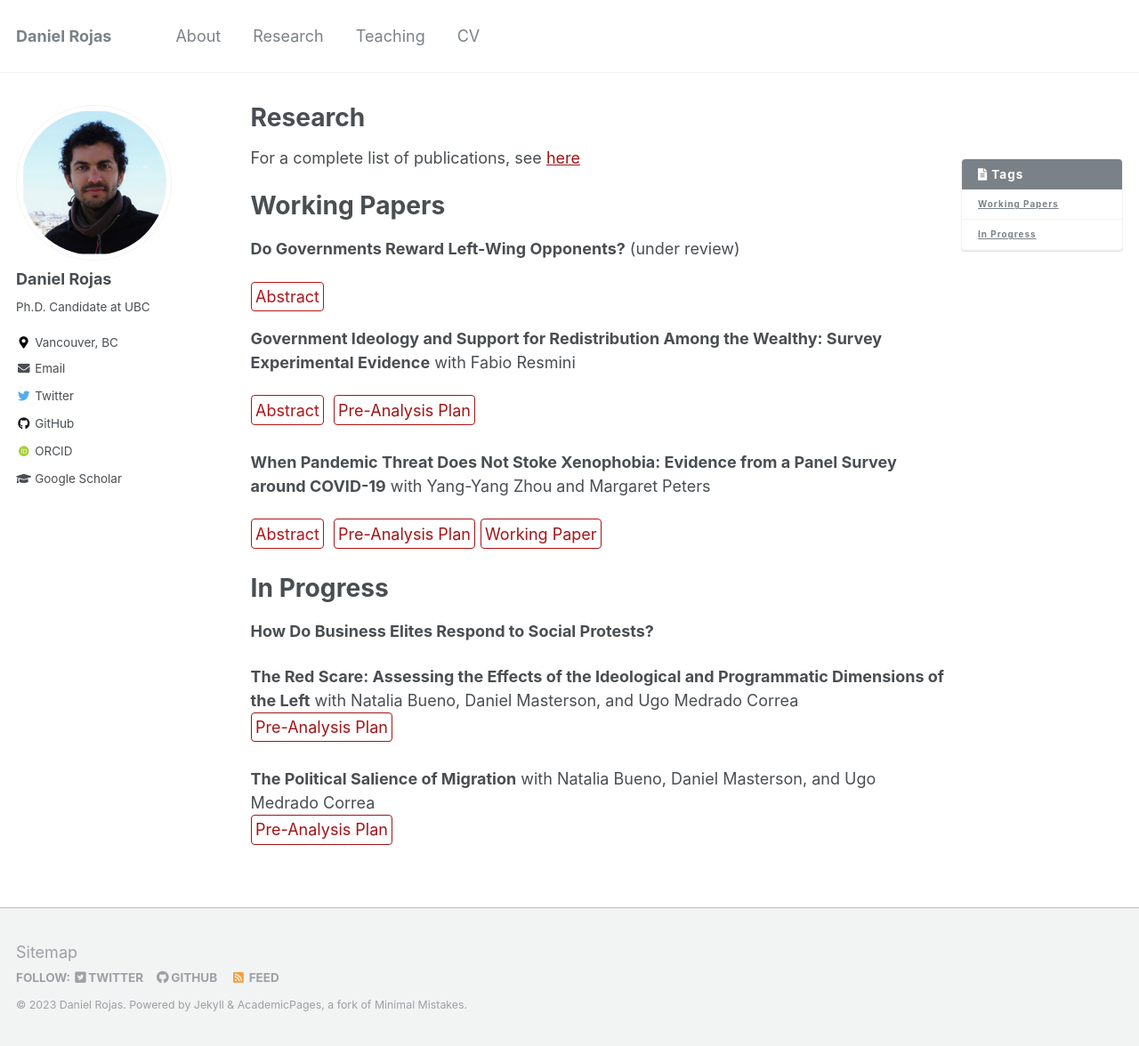
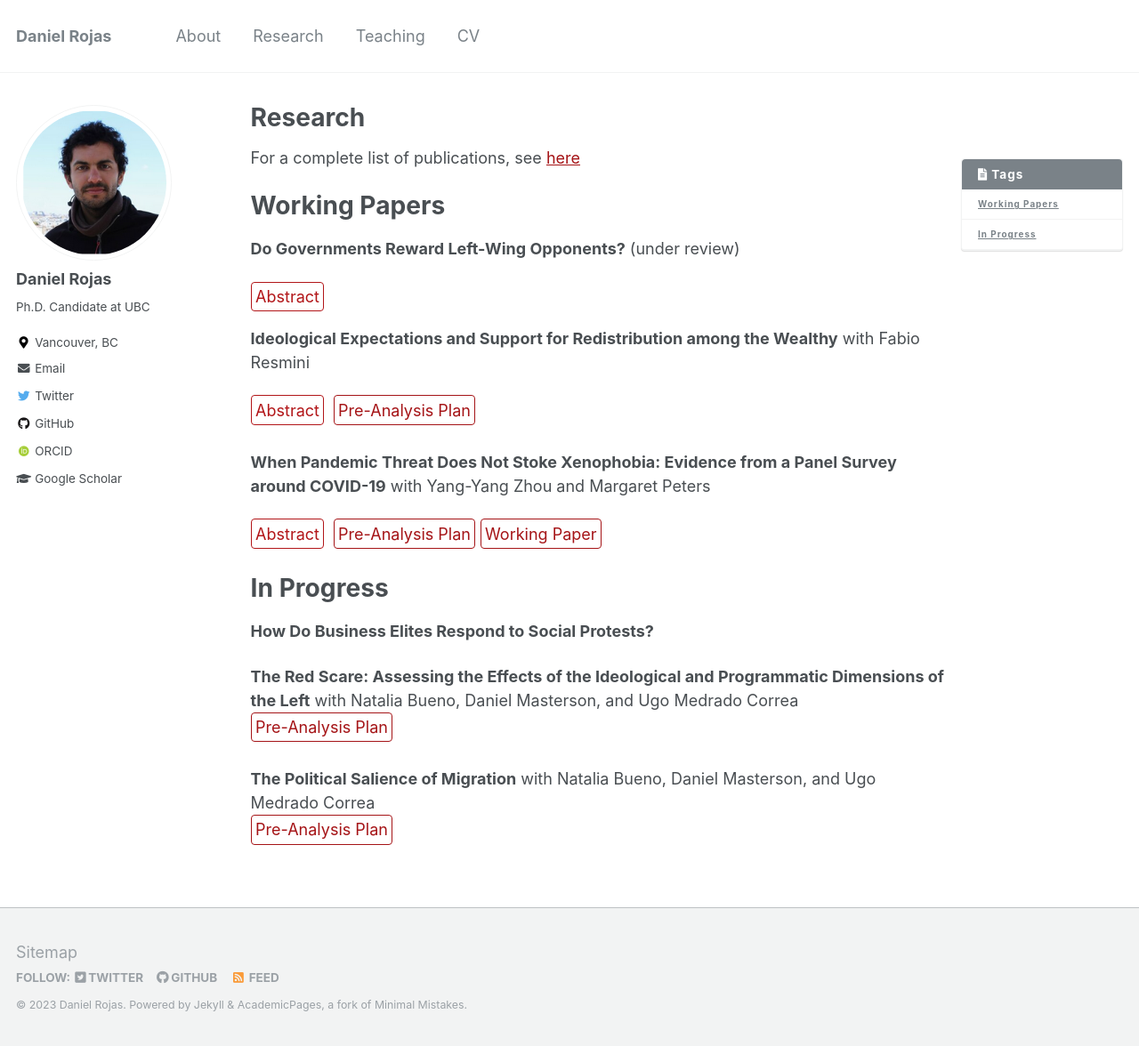
Before and after one commit to danielrojaslozano/danielrojaslozano.github.io, a Jekyll site: the page built from _pages/research.md, in a window 1280 px wide and 1176 px high. Shown: the whole window at 89% size. Built offline with Jekyll 4.4.1, drawn with Linux system fonts in a browser that asks for light colours; some web fonts are replaced; part of the change alters nothing that is shown.

Commit message:
Update research.md

```diff
--- a/_pages/research.md
+++ b/_pages/research.md
@@ -55,9 +55,9 @@ For a complete list of publications, see [here](https://scholar.google.com/citat
 <details><summary>Abstract</summary><p> Do governments reward left-wing opposition voters? The literature on distributive politics finds that governments use transfers to reward supporters. Yet this work focuses on what incumbents do before elections, fails to find compensations after elections, and overlooks who the incumbent won to even when different contenders might imply different risks to the establishment. I argue that governments strategically allocate transfers to reward left-wing opposition constituencies after elections and prevent future support for the Left given its historical threat to elites. Using a continuous difference-in-difference research design with data from Colombia, I show that opposition constituencies receive more transfers after elections but not before. A cross-national analysis further supports my argument. These findings have implications for the politics of the red scare in developing democracies.</p>
 </details> &nbsp;
 
- **Government Ideology and Support for Redistribution Among the Wealthy: Survey Experimental Evidence** with Fabio Resmini
+ **Ideological Expectations and Support for Redistribution among the Wealthy** with Fabio Resmini
 <br />
-<details><summary>Abstract</summary><p> When do wealthy individuals support redistributive policies? Recent literature finds that high levels of inequality and crime increase support for redistribution among the rich. However, the wealthy oppose redistribution in Latin America, a region with high inequality and criminality. We argue that the rich are sensitive to the negative externalities of inequality, but their support for redistribution depends on who advances the redistributive agenda: the Left or the Right. We posit the rich prefer redistribution under the Right because there is less uncertainty about the upper bound of the redistributive policy, more expected effectiveness, and fewer concerns about macroeconomic stability. Pre-registered survey experiments during the 2022 Colombian presidential election show that wealthy individuals support tax increases when proposed by the right-wing candidate and expect more effectiveness and less economic instability with a prospective right-wing government. Heterogeneous effects analyses further confirm that support for redistribution depends on who makes it.</p>
+<details><summary>Abstract</summary><p> When and why do wealthy individuals support redistributive policies? Under standard political economy models, preferences for redistribution are a function of objective material conditions. Yet, we argue that the wealthy are more likely to support redistribution when proposed by the Right rather than the Left because they perceive redistribution under the former as less uncertain, more efficient, and less prone to create macroeconomic instability. Survey experiments during the 2022 Colombian presidential provide supportive evidence for our theoretical predictions. We find that the wealthy are more likely to support redistribution under a right-wing government and expect redistribution under the Right to be more efficient and less likely to generate instability. We demonstrate that the ideological composition of our sample does not drive our results and find heterogeneous preferences across respondents’ ideological positions. Importantly, the Right diminishes expectations of macroeconomic instability in both right- and left-wing wealthy. These findings point to the foundations of redistributive processes under right-wing governments.</p>
 </details> &nbsp;
 [Pre-Analysis Plan](https://osf.io/kpxba/?view_only=9b5a928ce3df416a8cd665357c877c60){: .btn--research}
 
```
